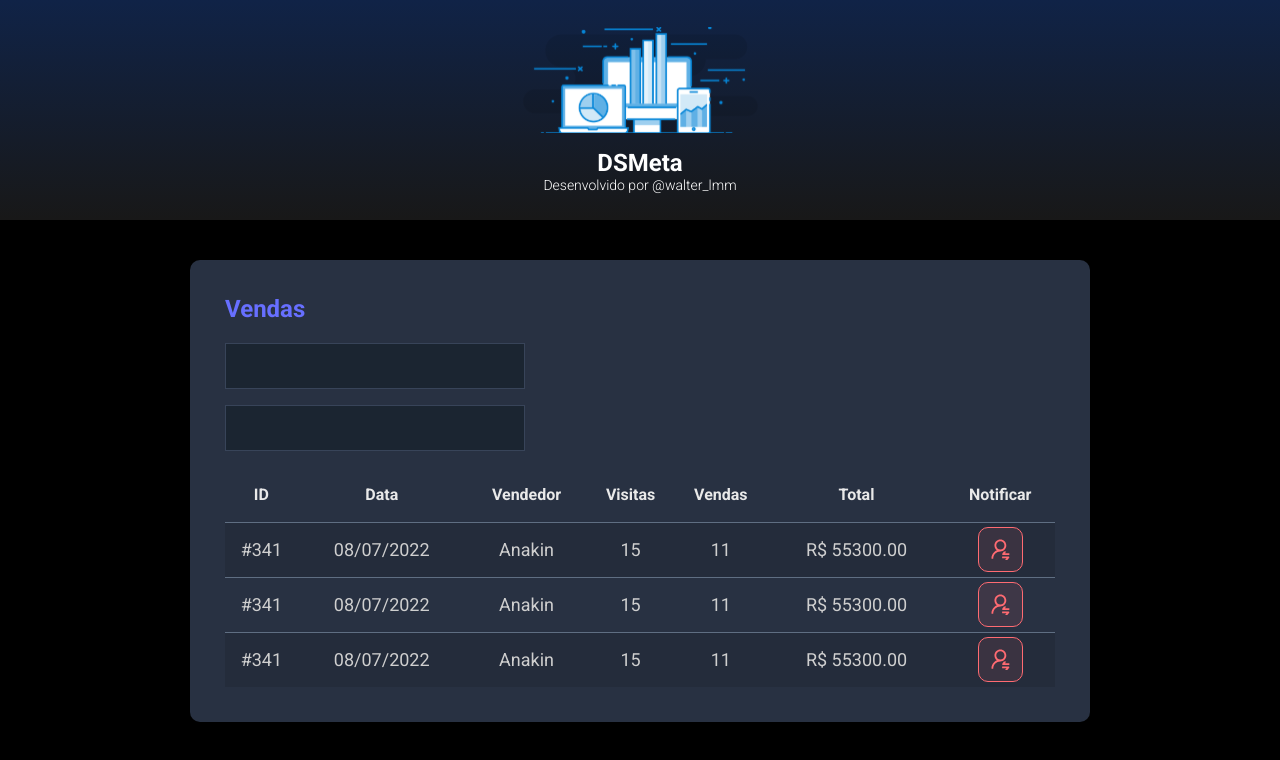
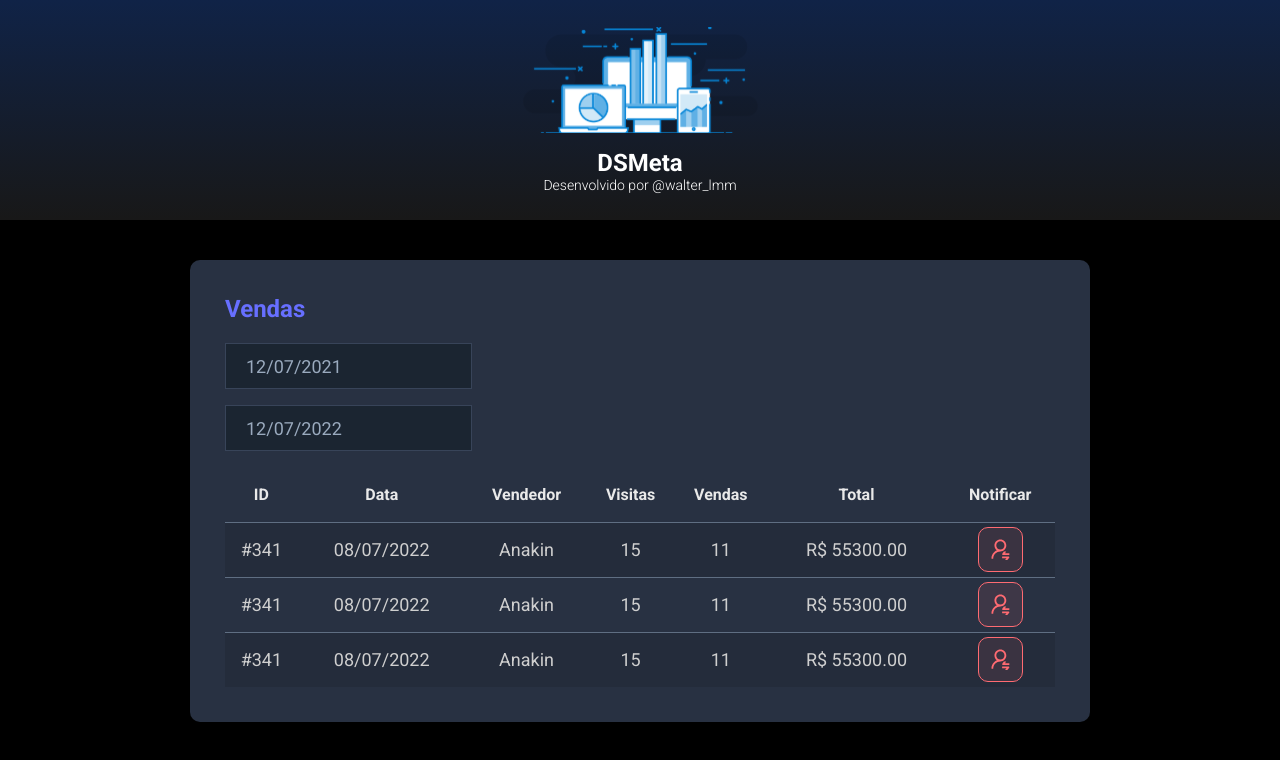
Before and after one commit to waltim/dsmeta, a React (Vite) app in the folder frontend/: page / in a window 1280 px wide. Shown: the top 760 px of the page. Built offline with nearby package versions, Linux system fonts and the light colour scheme.

Commit message:
DatePicker and useState

```diff
--- a/frontend/package.json
+++ b/frontend/package.json
@@ -8,7 +8,9 @@
     "preview": "vite preview"
   },
   "dependencies": {
+    "@types/react-datepicker": "4.4.2",
     "react": "^18.0.0",
+    "react-datepicker": "4.8.0",
     "react-dom": "^18.0.0"
   },
   "devDependencies": {
--- a/frontend/src/components/SalesCard/index.tsx
+++ b/frontend/src/components/SalesCard/index.tsx
@@ -1,17 +1,39 @@
+import { useState } from "react"
+import DatePicker from "react-datepicker"
+import "react-datepicker/dist/react-datepicker.css"
 import NotificationButton from "../NotificationButton"
 
 import './style.css'
 
 function SalesCard() {
+
+    const min = new Date(new Date().setDate(new Date().getDate() - 365))
+    const max = new Date()
+
+    const [minDate, setMinDate] = useState(min)
+    const [maxDate, setMaxDate] = useState(max)
+
     return (
         <div className="dsmeta-card">
             <h2>Vendas</h2>
             <div>
                 <div className="dsmeta-form-control-container">
-                    <input className="dsmeta-form-control" type="text" />
+                    {/* <input className="dsmeta-form-control" type="text" /> */}
+                    <DatePicker
+                        selected={minDate}
+                        onChange={(date: Date) => setMinDate(date)}
+                        className="dsmeta-form-control"
+                        dateFormat="dd/MM/yyyy"
+                    />
                 </div>
                 <div className="dsmeta-form-control-container">
-                    <input className="dsmeta-form-control" type="text" />
+                    {/* <input className="dsmeta-form-control" type="text" /> */}
+                    <DatePicker
+                        selected={maxDate}
+                        onChange={(date: Date) => setMaxDate(date)}
+                        className="dsmeta-form-control"
+                        dateFormat="dd/MM/yyyy"
+                    />
                 </div>
             </div>
             <div>
```
Also changed, not shown: 1 other file (tests, documents, lock files or other folders).
